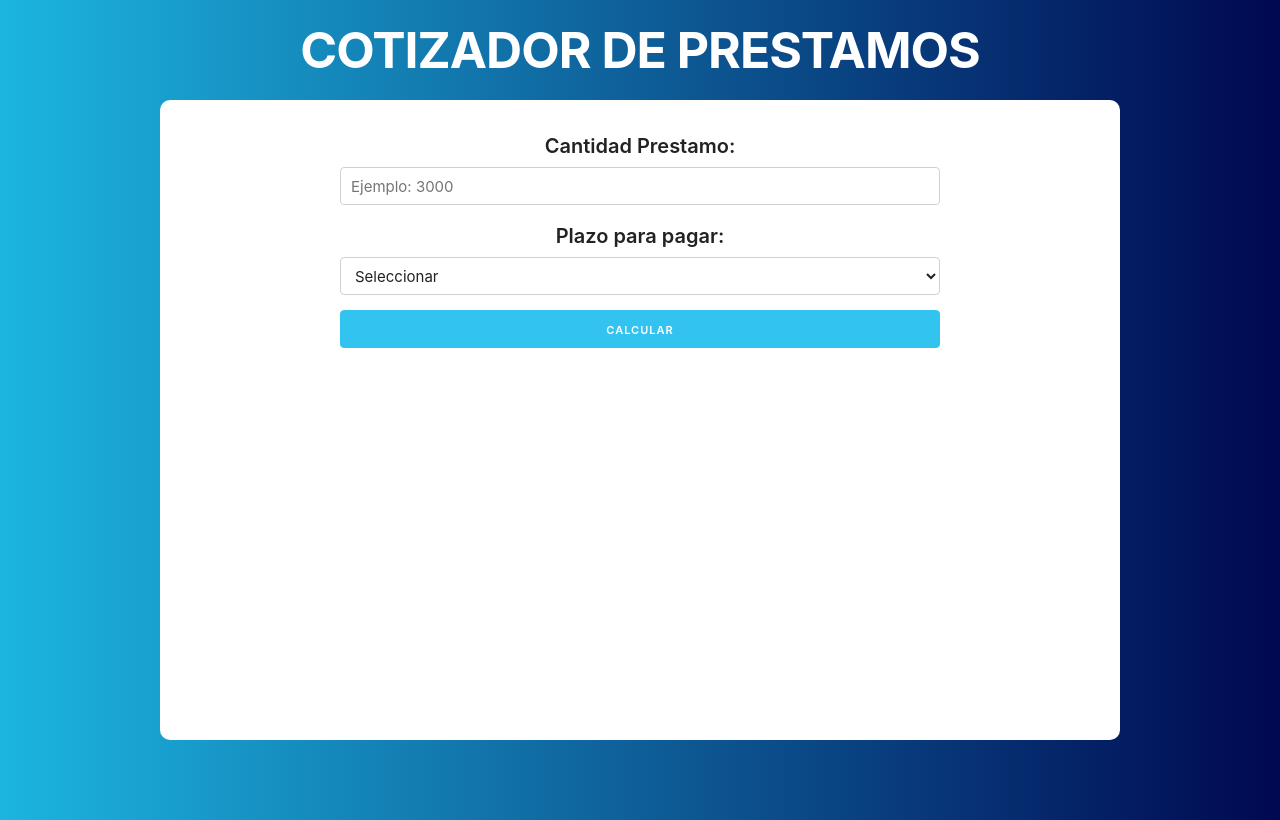
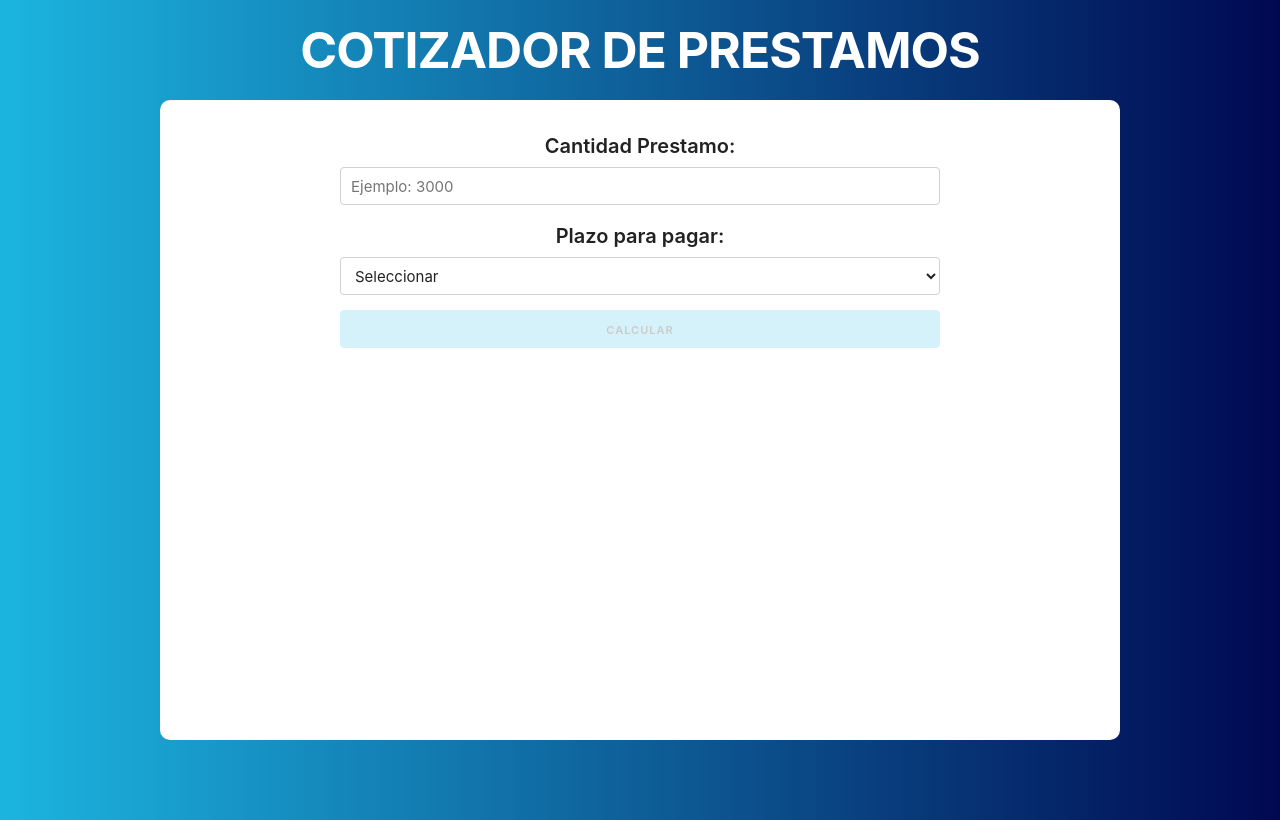
Before and after one commit to jorgebarcos/prestamos-react, a React (Create React App) app: page / in a window 1280 px wide. Built offline with nearby package versions, Linux system fonts and the light colour scheme.

Commit message:
Validar Formularios en React

```diff
--- a/src/componentes/Formulario.js
+++ b/src/componentes/Formulario.js
@@ -8,7 +8,7 @@ class Formulario extends Component {
 
 	actualizarState = (e) => {
 		// Lee datos del formulario
-		console.log(e.target.value);
+		//console.log(e.target.value);
 
 		const { name, value } = e.target;
 
@@ -16,6 +16,17 @@ class Formulario extends Component {
 		this.setState({
 			[name]: Number(value)
 		});
+	};
+
+	habilitarSubmit = () => {
+		// aplicar destructuring
+		const { cantidad, plazo } = this.state;
+		// leer las variables
+		const noValido = !cantidad || !plazo;
+
+		console.log(noValido);
+		// retornar una respuesta
+		return noValido;
 	};
 	render() {
 		const { cantidad } = this.state;
@@ -43,7 +54,12 @@ class Formulario extends Component {
 					</select>
 				</div>
 				<div>
-					<input type="submit" value="Calcular" className="u-full-width button-primary" />
+					<input
+						disabled={this.habilitarSubmit()}
+						type="submit"
+						value="Calcular"
+						className="u-full-width button-primary"
+					/>
 				</div>
 			</form>
 		);
--- a/src/index.css
+++ b/src/index.css
@@ -35,3 +35,7 @@ form label {
 	text-align: center;
 	font-size: 2rem;
 }
+input[type="submit"]:disabled {
+	opacity: .2;
+	color: black;
+}
```
